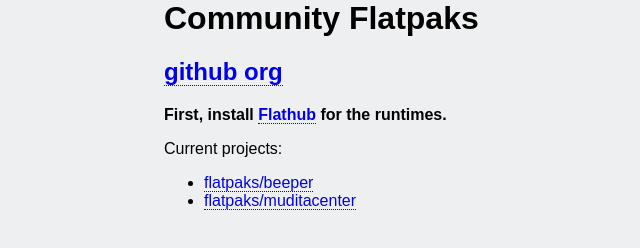
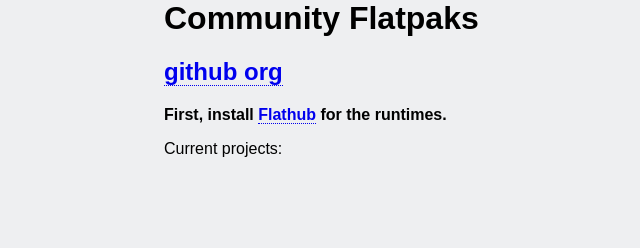
Before and after one commit to flatpaks/flatpaks.github.io, a plain HTML site: page top.html in a window 1280 px wide. Shown: the whole page, without its empty margins (92-732 px from the left). Drawn offline with Linux system fonts and the light colour scheme.

Commit message:
bottom /top deployment

```diff
--- a/index.html
+++ b/top.html
@@ -48,9 +48,3 @@
 		<p>
 		Current projects:
 		<ul>
-		    <li><a href="beeper">flatpaks/beeper</a></li>
-		    <li><a href="muditacenter">flatpaks/muditacenter</a></li>
-		</ul>
-		</p>
-	</body>
-</html>
```
Also changed, not shown: bottom.html (added, +4 -0 lines).
